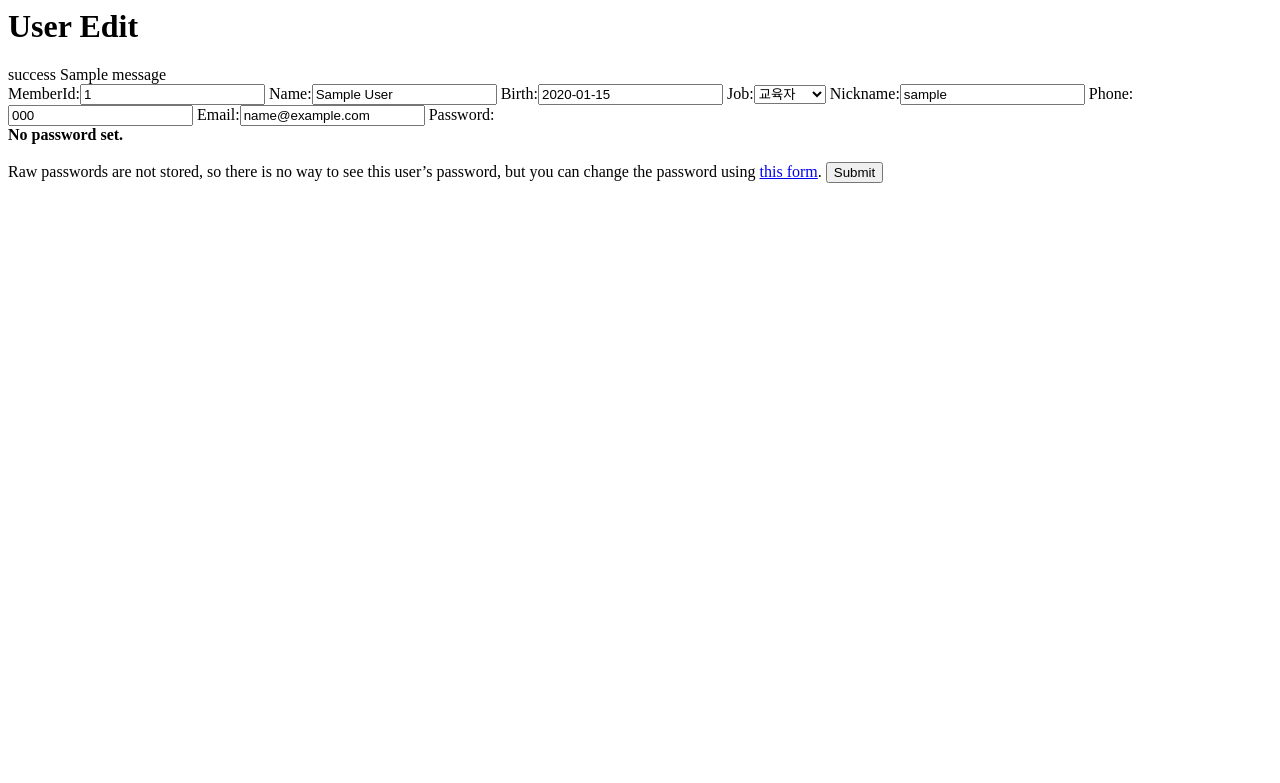
After one commit to Chaeyeon99/To_morrow, a Django app: page /accounts/update in a window 1280 px wide. The commit adds this page. Shown: the top 783 px of the page. Run offline with Django 3.2, Linux system fonts and the light colour scheme; a user stored in the database is signed in; tables that the repository leaves empty hold one stand-in row (values such as "Sample post"); one stand-in notice (Sample message) is shown.

Commit message:
Add UpdateProfile
Add UpdateProfile
Update Index.html

```diff
--- a/accounts/forms.py
+++ b/accounts/forms.py
@@ -2,8 +2,10 @@ from django import forms
 from django.contrib.auth.models import User
 from django.contrib.auth.forms import UserCreationForm
 from accounts.models import Member
+from django.contrib.auth.forms import UserChangeForm
+from django.contrib.auth import get_user_model
 
-
+# 회원 가입 폼
 class UserCreationForm(forms.ModelForm):
     password1 = forms.CharField(label='Password', widget=forms.PasswordInput)
     password2 = forms.CharField(label='Password confirmation', widget=forms.PasswordInput)
@@ -12,7 +14,7 @@ class UserCreationForm(forms.ModelForm):
     , ('architect', '건설'), ('public', '공무원'), ('jobseeker', '취준생'), ('housewife', '주부')
     , ('soldier', '군인'), ('etc', '기타'))
     # job = forms.CharField(choices=job_Choices)
-    job=forms.ChoiceField(choices=job_Choices)
+    job = forms.ChoiceField(choices=job_Choices)
 
 
     class Meta:
@@ -32,3 +34,18 @@ class UserCreationForm(forms.ModelForm):
         if commit:
             user.save()
         return user
+
+
+
+# 개인 정보 수정
+class CustomUserChangeForm(UserChangeForm):
+    job_Choices=(('education', '교육자'), ('student', '학생'), ('business', '자영업자'), ('medical', '의료직')
+    , ('artist', '예술인'), ('sports', '운동인'), ('office', '직장인'), ('finance', '금융'), ('IT', 'IT')
+    , ('architect', '건설'), ('public', '공무원'), ('jobseeker', '취준생'), ('housewife', '주부')
+    , ('soldier', '군인'), ('etc', '기타'))
+
+    job = forms.ChoiceField(choices=job_Choices)
+
+    class Meta:
+        model = get_user_model()
+        fields = ['memberId', 'name','birth','job', 'nickname','phone', 'email']
--- /dev/null
+++ b/accounts/templates/accounts/update.html
@@ -0,0 +1,20 @@
+
+<h1>User Edit</h1>
+
+{% if messages %}
+	{% for message in messages %}
+		{{ message.tags }}
+		{{ message.message }}
+        <script>
+            alert('{{ message }}');
+        </script>
+	{% endfor %}
+{% endif %}
+
+
+<form method="POST">
+    {% csrf_token %}
+
+    {{ update_form.as_table }}
+    <input type="submit" value="Submit"/>
+</form>
--- a/accounts/urls.py
+++ b/accounts/urls.py
@@ -8,5 +8,6 @@ urlpatterns = [
     path('signup/', views.signup, name='signup'),
     path('login/', views.login_view, name='login'),
     path('logout/', views.logout_view, name='logout'),
-     path('profile', views.profile, name='profile'),
+    path('profile', views.profile, name='profile'),
+    path('update', views.updateProfile, name='update'),
 ]
--- a/accounts/views.py
+++ b/accounts/views.py
@@ -3,9 +3,11 @@ from django.shortcuts import render, redirect
 from django.http import HttpResponseRedirect, Http404
 from django.contrib.auth import authenticate, login, logout
 from django.contrib.auth.hashers import make_password, check_password
+from django.contrib.auth.decorators import login_required
+from django.contrib.messages import constants as messages_constants
+from django.contrib import messages
 
-
-from .forms import UserCreationForm
+from .forms import UserCreationForm, CustomUserChangeForm
 from .models import Member
 
 
@@ -14,6 +16,7 @@ def Index (request):
     return render(request,'accounts/Index.html',None)
 
 # 회원가입
+
 def signup(request):
     if request.method == "POST":
         form = UserCreationForm(request.POST)
@@ -64,6 +67,7 @@ def logout_view(request):
 
 
 # 개인 페이지
+@login_required
 def profile(request):
     if not request.session.get('user'):
         return redirect('/accounts/login')
@@ -78,9 +82,27 @@ def profile(request):
 
                 if Member.objects.filter(name=name).exists():
                     member=Member.objects.get(name=name)
-                    context={'member' : member, 'name': name}
+                    context={ 'member' : member, 'name': name }
 
         except member.DoesNotExist:
                 raise Http404("member does not exist")
 
         return render(request, 'accounts/profile.html',context)
+
+
+@login_required
+def updateProfile(request):
+    if request.method == 'POST':
+        update_form = CustomUserChangeForm(request.POST, instance=request.user)
+        if update_form.is_valid():
+            update_form.save()
+            context = { 'update_form' : update_form   }
+            MESSAGE_LEVEL = messages_constants.SUCCESS
+            messages.add_message(request, messages.INFO, '정보 수정에 성공했습니다.')
+            return redirect('/accounts/profile', request.user.memberId)
+        else:
+            print("Update_form ERROR!")
+    else :
+        update_form = CustomUserChangeForm(instance = request.user)
+        context = { 'update_form' : update_form   }
+        return render(request, 'accounts/update.html', context)
```
Also changed, not shown: accounts/templates/accounts/Index.html (+13 -3 lines), accounts/templates/accounts/profile.html (+19 -0 lines).
